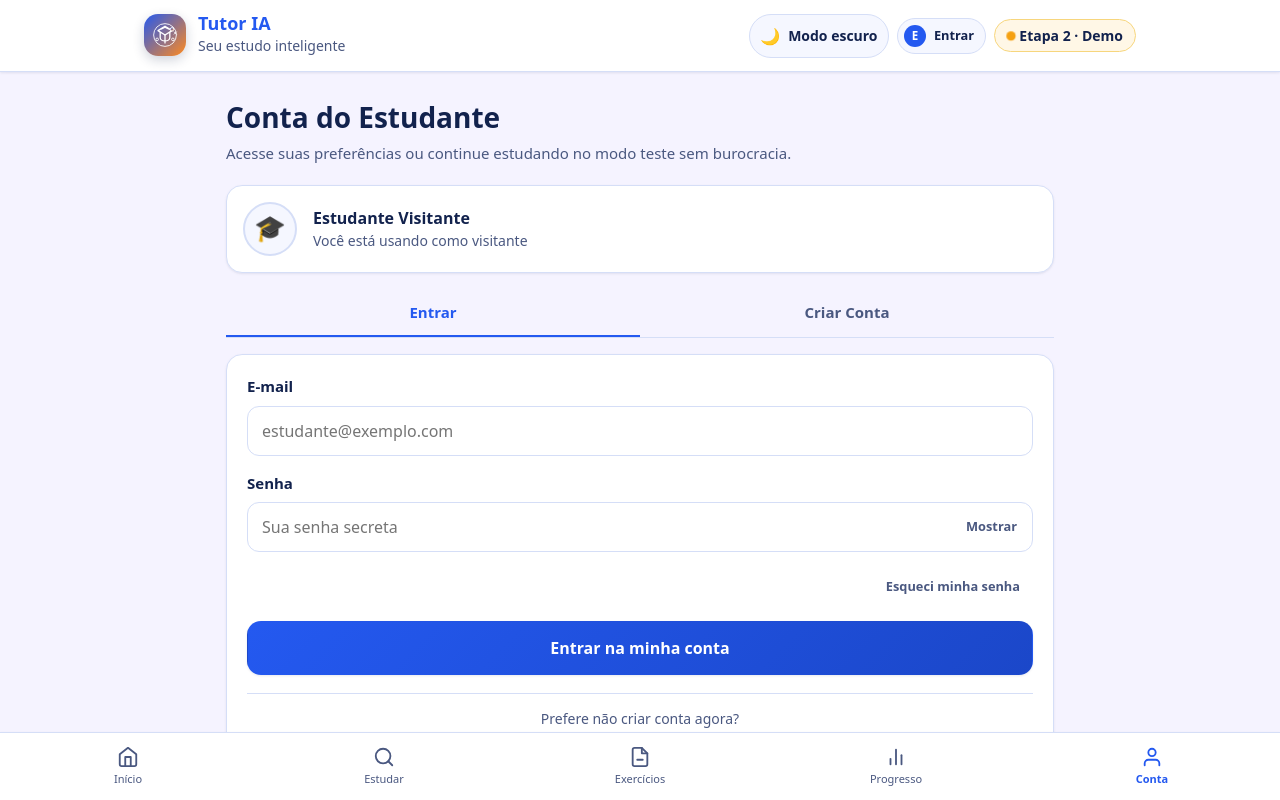
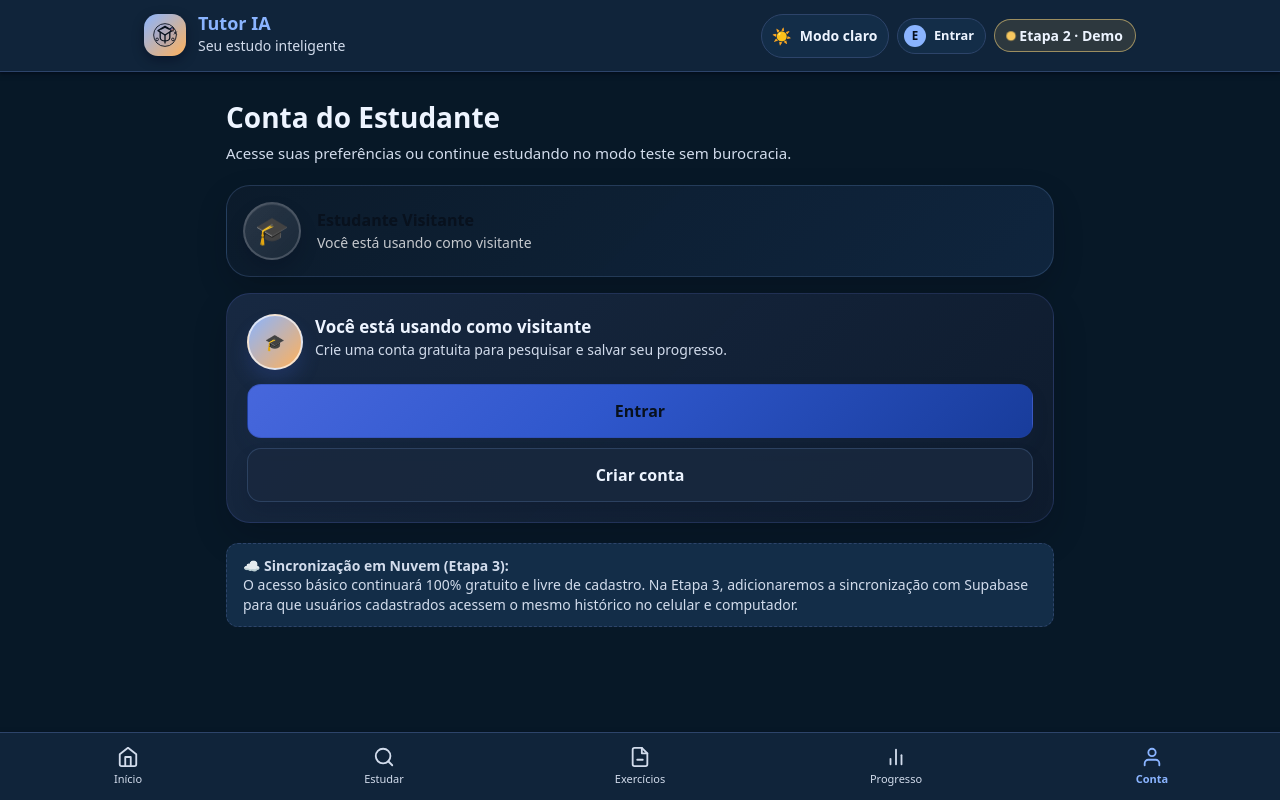
Before and after one commit to MarcelDruzian/meu-app-tutor, a website with bundled scripts: page public/index.html in a window 1280 px wide. Both pictures are taken after a click on the button "Abrir conta do usuário". Shown: the top 800 px of the page. Built offline with nearby package versions, Linux system fonts and the light colour scheme; files whose address does not match are found by name.

Commit message:
feat: improve account UX and visual consistency

```diff
--- a/public/css/style.css
+++ b/public/css/style.css
@@ -585,8 +585,8 @@ select {
   font-size: var(--font-size-base);
   font-family: inherit;
   color: var(--text-main);
-  background-color: var(--bg-input);
-  border: 1.5px solid var(--border-color);
+  background-color: rgba(13, 25, 41, 0.9);
+  border: 1.5px solid rgba(138, 180, 255, 0.18);
   border-radius: var(--radius-md);
   transition: all var(--transition-fast);
   outline: none;
@@ -1324,79 +1324,113 @@ select {
    TELA 7 — CONTA DO ESTUDANTE
    ========================================================== */
 .account-status-card {
-  background: var(--bg-card);
-  border: 1px solid var(--border-color);
-  border-radius: var(--radius-lg);
+  background: linear-gradient(135deg, rgba(12, 27, 44, 0.96), rgba(16, 38, 63, 0.94));
+  border: 1px solid rgba(138, 180, 255, 0.18);
+  border-radius: var(--radius-xl);
   padding: var(--space-4);
   margin-bottom: var(--space-4);
   display: flex;
   align-items: center;
   gap: var(--space-4);
-  box-shadow: var(--shadow-sm);
+  box-shadow: 0 12px 30px rgba(3, 7, 18, 0.2);
+  color: var(--text-inverse);
 }
 
 .account-avatar {
-  width: 54px;
-  height: 54px;
+  width: 58px;
+  height: 58px;
   border-radius: 50%;
-  background: var(--bg-card-subtle);
-  border: 2px solid var(--border-color);
+  background: linear-gradient(135deg, rgba(255,255,255,0.12), rgba(255,255,255,0.06));
+  border: 2px solid rgba(255,255,255,0.18);
+  box-shadow: inset 0 1px 0 rgba(255,255,255,0.08), 0 10px 18px rgba(2, 6, 23, 0.18);
   display: flex;
   align-items: center;
   justify-content: center;
-  font-size: 1.6rem;
+  font-size: 1.7rem;
   flex-shrink: 0;
 }
 
 .account-status-info h3 {
   font-size: var(--font-size-base);
   font-weight: var(--font-weight-bold);
+  color: var(--text-inverse);
 }
 
 .account-status-info p {
   font-size: var(--font-size-xs);
-  color: var(--text-secondary);
+  color: rgba(255,255,255,0.76);
 }
 
 .account-tabs {
   display: flex;
-  border-bottom: 1px solid var(--border-color);
+  border: 1px solid rgba(136, 156, 214, 0.18);
+  background: rgba(19, 31, 50, 0.9);
+  border-radius: 14px;
+  padding: 4px;
   margin-bottom: var(--space-4);
+  box-shadow: inset 0 1px 0 rgba(255,255,255,0.04);
 }
 
 .account-tab-btn {
   flex: 1;
   padding: var(--space-3);
-  background: none;
+  background: transparent;
   border: none;
-  border-bottom: 2px solid transparent;
+  border-radius: 10px;
   font-size: var(--font-size-sm);
   font-weight: var(--font-weight-semibold);
   color: var(--text-secondary);
   cursor: pointer;
   text-align: center;
+  transition: all var(--transition-fast);
 }
 
 .account-tab-btn.active {
-  color: var(--color-primary);
-  border-bottom-color: var(--color-primary);
+  color: var(--text-main);
+  background: rgba(99, 120, 255, 0.12);
+  box-shadow: inset 0 0 0 1px rgba(99, 120, 255, 0.16);
 }
 
 .auth-form-container {
-  background: var(--bg-card);
-  border: 1px solid var(--border-color);
-  border-radius: var(--radius-lg);
+  background: rgba(12, 23, 38, 0.86);
+  border: 1px solid rgba(138, 180, 255, 0.14);
+  border-radius: var(--radius-xl);
   padding: var(--space-5);
-  box-shadow: var(--shadow-sm);
+  box-shadow: 0 16px 30px rgba(2, 6, 23, 0.18);
 }
 
 .auth-profile-card {
-  background: var(--bg-card);
-  border: 1px solid var(--border-color);
-  border-radius: var(--radius-lg);
+  background: rgba(12, 23, 38, 0.86);
+  border: 1px solid rgba(138, 180, 255, 0.14);
+  border-radius: var(--radius-xl);
   padding: var(--space-5);
-  box-shadow: var(--shadow-sm);
+  box-shadow: 0 16px 30px rgba(2, 6, 23, 0.18);
   margin-bottom: var(--space-4);
+}
+
+#guestAccountCard {
+  background: linear-gradient(135deg, rgba(24, 41, 67, 0.96), rgba(15, 28, 46, 0.94));
+  border: 1px solid rgba(97, 118, 216, 0.2);
+  box-shadow: 0 16px 34px rgba(3, 7, 18, 0.18);
+}
+
+#guestAccountCard .profile-head {
+  align-items: flex-start;
+}
+
+#guestAccountCard .profile-name {
+  font-size: 1.06rem;
+}
+
+#guestAccountCard .profile-email {
+  line-height: 1.5;
+}
+
+.guest-account-actions {
+  display: flex;
+  flex-direction: column;
+  gap: 10px;
+  margin-top: 14px;
 }
 
 .profile-head {
@@ -1407,35 +1441,41 @@ select {
 }
 
 .profile-avatar {
-  width: 52px;
-  height: 52px;
+  width: 56px;
+  height: 56px;
   border-radius: 50%;
   background: linear-gradient(135deg, var(--color-primary), var(--color-accent));
+  border: 2px solid rgba(255,255,255,0.65);
+  box-shadow: 0 12px 18px rgba(57, 90, 192, 0.22);
   display: flex;
   align-items: center;
   justify-content: center;
   color: var(--text-inverse);
   font-weight: 800;
+  letter-spacing: 0.04em;
 }
 
 .profile-name {
   font-size: var(--font-size-base);
   font-weight: var(--font-weight-bold);
+  color: var(--text-main);
 }
 
 .profile-email {
   font-size: var(--font-size-xs);
   color: var(--text-secondary);
+  line-height: 1.5;
 }
 
 .profile-badge {
   display: inline-flex;
   align-items: center;
   justify-content: center;
-  background: var(--color-success-light);
+  background: linear-gradient(135deg, rgba(39, 174, 96, 0.14), rgba(39, 174, 96, 0.08));
   color: var(--color-success-text);
+  border: 1px solid rgba(39, 174, 96, 0.2);
   border-radius: var(--radius-full);
-  padding: 0.5rem 0.8rem;
+  padding: 0.55rem 0.9rem;
   font-size: var(--font-size-xs);
   font-weight: var(--font-weight-bold);
   margin-bottom: var(--space-3);
@@ -1496,12 +1536,18 @@ select {
   font-size: 1rem;
   font-weight: var(--font-weight-bold);
   border-radius: 14px;
-  border: 1px solid transparent;
+  border: 1px solid var(--border-color);
+  background: var(--bg-card);
+  color: var(--text-main);
   cursor: pointer;
   text-decoration: none;
   transition: background-color 150ms ease, border-color 150ms ease, color 150ms ease, box-shadow 150ms ease, transform 150ms ease;
-  box-shadow: var(--shadow-sm);
+  box-shadow: 0 8px 18px rgba(31, 50, 94, 0.09);
   touch-action: manipulation;
+}
+
+.btn .btn-label {
+  color: inherit;
 }
 
 .btn[aria-busy="true"] {
@@ -1527,46 +1573,69 @@ select {
 }
 
 .btn-primary {
-  background: linear-gradient(135deg, var(--color-primary), var(--color-primary-hover));
+  background: linear-gradient(135deg, #4767dc, #2f57cc 45%, #183c9b);
+  border-color: rgba(38, 63, 148, 0.35);
+  color: var(--text-inverse);
+}
+
+.btn-primary .btn-label {
   color: var(--text-inverse);
 }
 
 .btn-primary:hover:not(:disabled) {
-  background: linear-gradient(135deg, var(--color-primary-hover), var(--color-primary));
-  box-shadow: var(--shadow-md);
+  background: linear-gradient(135deg, #3c5ad1, #2448c0 45%, #16388d);
+  box-shadow: 0 12px 22px rgba(39, 75, 190, 0.24);
 }
 
 .btn-secondary {
-  background-color: var(--bg-card);
-  color: var(--text-main);
-  border-color: var(--border-color);
+  background: rgba(25, 40, 63, 0.9);
+  border-color: rgba(138, 180, 255, 0.18);
+  color: var(--text-main);
+  box-shadow: 0 10px 18px rgba(2, 6, 23, 0.12);
+}
+
+.btn-secondary .btn-label {
+  color: var(--text-main);
 }
 
 .btn-secondary:hover:not(:disabled) {
-  background-color: var(--bg-card-subtle);
-  border-color: var(--border-soft);
+  background: rgba(31, 48, 76, 0.96);
+  border-color: rgba(138, 180, 255, 0.24);
 }
 
 .btn-ghost {
-  background: transparent;
-  color: var(--text-secondary);
+  background: rgba(138, 180, 255, 0.06);
   border-color: transparent;
+  color: var(--text-main);
   box-shadow: none;
 }
 
+.btn-ghost .btn-label {
+  color: var(--btn-ghost-text);
+}
+
 .btn-ghost:hover:not(:disabled) {
-  background: var(--color-primary-light);
+  background: rgba(99, 120, 255, 0.12);
   color: var(--color-primary);
 }
 
+.btn-ghost:hover:not(:disabled) .btn-label {
+  color: var(--color-primary);
+}
+
 .btn-danger {
-  background: linear-gradient(135deg, var(--color-danger), #bb2130);
+  background: linear-gradient(135deg, #e84d5c, #c82d3b);
+  border-color: rgba(157, 31, 46, 0.35);
+  color: var(--text-inverse);
+}
+
+.btn-danger .btn-label {
   color: var(--text-inverse);
 }
 
 .btn-danger:hover:not(:disabled) {
-  background: linear-gradient(135deg, #d82a39, var(--color-danger));
-  box-shadow: var(--shadow-md);
+  background: linear-gradient(135deg, #df3b4d, #ad1d2d);
+  box-shadow: 0 12px 22px rgba(194, 46, 68, 0.22);
 }
 
 .btn-small {
@@ -1608,6 +1677,23 @@ select {
 
 @keyframes spin {
   to { transform: rotate(360deg); }
+}
+
+@media (max-width: 480px) {
+  .account-status-card {
+    padding: 0.95rem 1rem;
+    gap: 0.85rem;
+  }
+
+  .auth-form-container,
+  .auth-profile-card {
+    padding: 1.1rem;
+  }
+
+  .profile-head {
+    align-items: flex-start;
+    gap: 0.8rem;
+  }
 }
 
 @media (prefers-reduced-motion: reduce) {
--- a/public/css/variables.css
+++ b/public/css/variables.css
@@ -1,10 +1,108 @@
 /* ==========================================================
-   TUTOR IA - DESIGN SYSTEM & VARI?VEIS
-   Cores acolhedoras, did?ticas e de alto contraste
+   TUTOR IA - DESIGN SYSTEM & VARIAVEIS
+   Cores acolhedoras, didáticas e de alto contraste
    ========================================================== */
 
 :root {
   /* Cores principais */
+  --color-primary: #8ab4ff;
+  --color-primary-hover: #b7d0ff;
+  --color-primary-light: rgba(138, 180, 255, 0.14);
+  --color-primary-border: #5679c8;
+  --color-primary-glow: rgba(138, 180, 255, 0.18);
+
+  --color-accent: #ffb15b;
+  --color-accent-shadow: #d77822;
+  --color-accent-light: rgba(255, 177, 91, 0.12);
+  --color-marker: #f4d85d;
+
+  --color-success: #58d49d;
+  --color-success-light: rgba(40, 181, 110, 0.18);
+  --color-success-text: #dbf7e7;
+  --color-warning: #ffce60;
+  --color-warning-light: rgba(255, 206, 96, 0.12);
+  --color-danger: #ff7a7a;
+  --color-danger-light: rgba(255, 122, 122, 0.14);
+  --color-danger-text: #ffd9d9;
+  --color-info-light: rgba(121, 144, 255, 0.12);
+  --color-warm-light: rgba(255, 177, 91, 0.12);
+  --color-warm-border: rgba(255, 177, 91, 0.4);
+  --color-warning-border: rgba(247, 214, 125, 0.55);
+  --color-success-border: rgba(143, 224, 181, 0.35);
+  --color-danger-border: rgba(247, 178, 182, 0.4);
+  --color-overlay-soft: rgba(15, 23, 42, 0.28);
+
+  /* Superfícies */
+  --bg-page: #071827;
+  --bg-card: #10243a;
+  --bg-card-subtle: #132d48;
+  --bg-input: #0f1d2d;
+  --border-color: #2d446a;
+  --border-soft: #33507e;
+  --border-color-focus: #8ab4ff;
+
+  /* Textos */
+  --text-main: #edf4ff;
+  --text-secondary: #d2dcec;
+  --text-muted: #b4c2e0;
+  --text-inverse: #08111d;
+  --text-on-accent: #0f172a;
+
+  --btn-secondary-bg: linear-gradient(180deg, rgba(26, 42, 73, 0.9), rgba(21, 32, 58, 0.96));
+  --btn-secondary-text: #edf4ff;
+  --btn-secondary-border: rgba(150, 175, 255, 0.24);
+  --btn-ghost-bg: rgba(138, 180, 255, 0.12);
+  --btn-ghost-text: #edf4ff;
+  --btn-neutral-bg: rgba(17, 27, 48, 0.9);
+  --btn-neutral-text: #edf4ff;
+  --btn-neutral-hover: rgba(23, 36, 62, 0.98);
+
+  /* Tipografia */
+  --font-family-base: system-ui, -apple-system, BlinkMacSystemFont, 'Segoe UI', Roboto, Helvetica, Arial, sans-serif;
+  --font-family-code: 'SFMono-Regular', Consolas, 'Liberation Mono', Menlo, monospace;
+
+  --font-size-xs: 0.875rem;
+  --font-size-sm: 0.9375rem;
+  --font-size-base: 1rem;
+  --font-size-lg: 1.125rem;
+  --font-size-xl: 1.25rem;
+  --font-size-2xl: 1.5rem;
+  --font-size-3xl: 1.875rem;
+
+  --font-weight-normal: 400;
+  --font-weight-medium: 500;
+  --font-weight-semibold: 600;
+  --font-weight-bold: 700;
+
+  --space-1: 0.25rem;
+  --space-2: 0.5rem;
+  --space-3: 0.75rem;
+  --space-4: 1rem;
+  --space-5: 1.25rem;
+  --space-6: 1.5rem;
+  --space-8: 2rem;
+  --space-10: 2.5rem;
+
+  --radius-sm: 8px;
+  --radius-md: 12px;
+  --radius-lg: 16px;
+  --radius-xl: 24px;
+  --radius-full: 9999px;
+
+  --shadow-sm: 0 1px 2px rgba(2, 6, 23, 0.5), 0 2px 6px rgba(2, 6, 23, 0.35);
+  --shadow-md: 0 10px 20px -12px rgba(2, 6, 23, 0.65), 0 6px 14px -14px rgba(2, 6, 23, 0.45);
+  --shadow-lg: 0 18px 24px -18px rgba(2, 6, 23, 0.7), 0 12px 18px -12px rgba(2, 6, 23, 0.5);
+  --shadow-float: 0 22px 24px -20px rgba(11, 49, 111, 0.7), 0 8px 12px -8px rgba(11, 49, 111, 0.5);
+  --shadow-strong: 0 4px 12px rgba(2, 6, 23, 0.4);
+
+  --transition-fast: 150ms ease;
+  --transition-normal: 250ms ease;
+
+  --header-height: 64px;
+  --bottom-nav-height: 68px;
+}
+
+:root[data-theme='light'] {
   --color-primary: #2459F0;
   --color-primary-hover: #1B47C9;
   --color-primary-light: #EEF3FF;
@@ -32,7 +130,6 @@
   --color-danger-border: #F7B2B6;
   --color-overlay-soft: rgba(255, 255, 255, 0.22);
 
-  /* Superf?cies */
   --bg-page: #F5F3FF;
   --bg-card: #FFFFFF;
   --bg-card-subtle: #F5F7FF;
@@ -41,107 +138,24 @@
   --border-soft: #DCE5FB;
   --border-color-focus: #2459F0;
 
-  /* Textos */
   --text-main: #12224D;
   --text-secondary: #4A5880;
   --text-muted: #5F6C96;
   --text-inverse: #FFFFFF;
   --text-on-accent: #12224D;
 
-  /* Tipografia */
-  --font-family-base: system-ui, -apple-system, BlinkMacSystemFont, 'Segoe UI', Roboto, Helvetica, Arial, sans-serif;
-  --font-family-code: 'SFMono-Regular', Consolas, 'Liberation Mono', Menlo, monospace;
+  --btn-secondary-bg: linear-gradient(180deg, rgba(255,255,255,0.96), rgba(239,243,255,0.96));
+  --btn-secondary-text: #12224D;
+  --btn-secondary-border: rgba(116, 131, 201, 0.26);
+  --btn-ghost-bg: rgba(99, 120, 255, 0.06);
+  --btn-ghost-text: #12224D;
+  --btn-neutral-bg: rgba(255, 255, 255, 0.96);
+  --btn-neutral-text: #12224D;
+  --btn-neutral-hover: rgba(255, 255, 255, 1);
 
-  --font-size-xs: 0.875rem;   /* 14px */
-  --font-size-sm: 0.9375rem;  /* 15px */
-  --font-size-base: 1rem;      /* 16px */
-  --font-size-lg: 1.125rem;    /* 18px */
-  --font-size-xl: 1.25rem;     /* 20px */
-  --font-size-2xl: 1.5rem;     /* 24px */
-  --font-size-3xl: 1.875rem;   /* 30px */
-
-  --font-weight-normal: 400;
-  --font-weight-medium: 500;
-  --font-weight-semibold: 600;
-  --font-weight-bold: 700;
-
-  /* Espa?amentos e raios */
-  --space-1: 0.25rem;
-  --space-2: 0.5rem;
-  --space-3: 0.75rem;
-  --space-4: 1rem;
-  --space-5: 1.25rem;
-  --space-6: 1.5rem;
-  --space-8: 2rem;
-  --space-10: 2.5rem;
-
-  --radius-sm: 8px;
-  --radius-md: 12px;
-  --radius-lg: 16px;
-  --radius-xl: 24px;
-  --radius-full: 9999px;
-
-  /* Sombras */
   --shadow-sm: 0 1px 3px rgba(18, 34, 77, 0.06), 0 1px 2px rgba(18, 34, 77, 0.04);
   --shadow-md: 0 10px 20px -12px rgba(36, 89, 240, 0.22), 0 6px 14px -14px rgba(18, 34, 77, 0.12);
   --shadow-lg: 0 18px 28px -18px rgba(36, 89, 240, 0.18), 0 10px 18px -16px rgba(18, 34, 77, 0.15);
   --shadow-float: 0 20px 25px -5px rgba(36, 89, 240, 0.12), 0 8px 10px -6px rgba(36, 89, 240, 0.08);
   --shadow-strong: 0 4px 12px rgba(18, 34, 77, 0.2);
-
-  /* Transi??es */
-  --transition-fast: 150ms ease;
-  --transition-normal: 250ms ease;
-
-  /* Alturas */
-  --header-height: 64px;
-  --bottom-nav-height: 68px;
 }
-
-:root[data-theme='dark'] {
-  --bg-page: #0f172a;
-  --bg-card: #141f38;
-  --bg-card-subtle: #1a2947;
-  --bg-input: #1d2a45;
-  --border-color: #2f466e;
-  --border-soft: #334d7c;
-  --border-color-focus: #8ab4ff;
-
-  --color-primary: #8ab4ff;
-  --color-primary-hover: #b7d0ff;
-  --color-primary-light: rgba(138, 180, 255, 0.14);
-  --color-primary-border: #5679c8;
-  --color-primary-glow: rgba(138, 180, 255, 0.18);
-
-  --color-accent: #ffb15b;
-  --color-accent-shadow: #d77822;
-  --color-accent-light: rgba(255, 177, 91, 0.12);
-  --color-marker: #f4d85d;
-
-  --color-success: #58d49d;
-  --color-success-light: rgba(40, 181, 110, 0.18);
-  --color-success-text: #dbf7e7;
-  --color-warning: #ffce60;
-  --color-warning-light: rgba(255, 206, 96, 0.12);
-  --color-danger: #ff7a7a;
-  --color-danger-light: rgba(255, 122, 122, 0.14);
-  --color-danger-text: #ffd9d9;
-  --color-info-light: rgba(121, 144, 255, 0.12);
-  --color-warm-light: rgba(255, 177, 91, 0.12);
-  --color-warm-border: rgba(255, 177, 91, 0.4);
-  --color-warning-border: rgba(247, 214, 125, 0.55);
-  --color-success-border: rgba(143, 224, 181, 0.35);
-  --color-danger-border: rgba(247, 178, 182, 0.4);
-  --color-overlay-soft: rgba(15, 23, 42, 0.28);
-
-  --text-main: #edf4ff;
-  --text-secondary: #d2dcec;
-  --text-muted: #b4c2e0;
-  --text-inverse: #08111d;
-  --text-on-accent: #0f172a;
-
-  --shadow-sm: 0 1px 2px rgba(2, 6, 23, 0.5), 0 2px 6px rgba(2, 6, 23, 0.35);
-  --shadow-md: 0 10px 20px -12px rgba(2, 6, 23, 0.65), 0 6px 14px -14px rgba(2, 6, 23, 0.45);
-  --shadow-lg: 0 18px 24px -18px rgba(2, 6, 23, 0.7), 0 12px 18px -12px rgba(2, 6, 23, 0.5);
-  --shadow-float: 0 22px 24px -20px rgba(11, 49, 111, 0.7), 0 8px 12px -8px rgba(11, 49, 111, 0.5);
-  --shadow-strong: 0 4px 12px rgba(2, 6, 23, 0.4);
-}
--- a/public/index.html
+++ b/public/index.html
@@ -1,5 +1,5 @@
 <!DOCTYPE html>
-<html lang="pt-BR" data-theme="light">
+<html lang="pt-BR" data-theme="dark">
 <head>
   <meta charset="UTF-8">
   <meta name="viewport" content="width=device-width, initial-scale=1.0, viewport-fit=cover">
@@ -690,13 +690,28 @@
       </div>
 
       <!-- Abas Entrar / Criar Conta -->
-      <div class="account-tabs" role="tablist">
+      <div class="account-tabs" id="accountTabs" role="tablist">
         <button class="account-tab-btn active" id="tabBtnLogin" role="tab" aria-selected="true">
           Entrar
         </button>
         <button class="account-tab-btn" id="tabBtnRegister" role="tab" aria-selected="false">
           Criar Conta
         </button>
+      </div>
+
+      <!-- Visitante -->
+      <div class="auth-profile-card" id="guestAccountCard" hidden>
+        <div class="profile-head">
+          <div class="profile-avatar" id="guestAccountAvatar">🎓</div>
+          <div class="profile-info">
+            <div class="profile-name" id="guestAccountTitle">Você está usando como visitante</div>
+            <div class="profile-email" id="guestAccountHint">Crie uma conta gratuita para pesquisar e salvar seu progresso.</div>
+          </div>
+        </div>
+        <div class="guest-account-actions">
+          <button type="button" class="btn btn-primary" id="btnGuestLogin">Entrar</button>
+          <button type="button" class="btn btn-secondary" id="btnGuestRegister">Criar conta</button>
+        </div>
       </div>
 
       <!-- Perfil autenticado -->
@@ -749,14 +764,6 @@
           </button>
         </form>
 
-        <div style="margin-top: 18px; padding-top: 14px; border-top: 1px solid var(--border-color); text-align: center;">
-          <p style="font-size: var(--font-size-xs); color: var(--text-secondary); margin-bottom: 10px;">
-            Prefere não criar conta agora?
-          </p>
-          <button class="btn btn-secondary" id="btnContinueAsGuest">
-            Continuar como visitante
-          </button>
-        </div>
       </div>
 
       <!-- Informação Didática sobre a Etapa 3 -->
--- a/public/js/app.js
+++ b/public/js/app.js
@@ -84,7 +84,7 @@ function applyTheme(theme) {
 
 function initThemeToggle() {
   const savedTheme = localStorage.getItem('tutor-theme');
-  const preferredTheme = savedTheme === 'dark' || savedTheme === 'light' ? savedTheme : 'light';
+  const preferredTheme = savedTheme === 'dark' || savedTheme === 'light' ? savedTheme : 'dark';
   applyTheme(preferredTheme);
 
   document.getElementById('themeToggleBtn')?.addEventListener('click', () => {
@@ -994,7 +994,9 @@ function renderAccountScreen() {
   const noticeEl = document.getElementById('userModeNotice');
   const avatarEl = document.getElementById('userAvatarIcon');
   const profileCard = document.getElementById('authProfileCard');
+  const guestCard = document.getElementById('guestAccountCard');
   const authFormContainer = document.getElementById('authFormContainer');
+  const tabs = document.getElementById('accountTabs');
   const profileName = document.getElementById('profileName');
   const profileEmail = document.getElementById('profileEmail');
   const profileAvatar = document.getElementById('profileAvatar');
@@ -1008,7 +1010,9 @@ function renderAccountScreen() {
     noticeEl.textContent = 'Você está usando como visitante';
     avatarEl.textContent = '🎓';
     if (profileCard) profileCard.hidden = true;
-    if (authFormContainer) authFormContainer.style.display = 'block';
+    if (guestCard) guestCard.hidden = false;
+    if (authFormContainer) authFormContainer.style.display = 'none';
+    if (tabs) tabs.style.display = 'none';
     return;
   }
 
@@ -1016,8 +1020,10 @@ function renderAccountScreen() {
   noticeEl.textContent = 'Você está logado';
   avatarEl.textContent = getInitials(account.name || account.email, 'E');
 
+  if (guestCard) guestCard.hidden = true;
   if (profileCard) profileCard.hidden = false;
   if (authFormContainer) authFormContainer.style.display = 'none';
+  if (tabs) tabs.style.display = 'none';
   if (profileName) profileName.textContent = account.name || 'Estudante autenticado';
   if (profileEmail) profileEmail.textContent = account.email || 'sem e-mail cadastrado';
   if (profileAvatar) profileAvatar.textContent = getInitials(account.name || account.email, 'E');
@@ -1097,6 +1103,8 @@ function initAccountScreen() {
   const btnSubmit = document.getElementById('btnSubmitAuth');
   const togglePassword = document.getElementById('btnTogglePassword');
   const passwordInput = document.getElementById('inputAuthPassword');
+  const guestCard = document.getElementById('guestAccountCard');
+  const authFormContainer = document.getElementById('authFormContainer');
 
   let mode = 'login';
 
@@ -1109,6 +1117,10 @@ function initAccountScreen() {
     tabRegister?.setAttribute('aria-selected', String(isRegister));
     if (groupName) groupName.style.display = isRegister ? 'block' : 'none';
     if (boxForgot) boxForgot.style.display = isRegister ? 'none' : 'block';
+    if (guestCard) guestCard.hidden = true;
+    if (authFormContainer) authFormContainer.style.display = 'block';
+    const tabs = document.getElementById('accountTabs');
+    if (tabs) tabs.style.display = 'flex';
     if (btnSubmit) {
       btnSubmit.textContent = isRegister ? 'Criar minha conta gratuita' : 'Entrar na minha conta';
       btnSubmit.dataset.defaultLabel = btnSubmit.textContent;
@@ -1117,6 +1129,12 @@ function initAccountScreen() {
 
   tabLogin?.addEventListener('click', () => applyAuthMode('login'));
   tabRegister?.addEventListener('click', () => applyAuthMode('register'));
+  document.getElementById('btnGuestLogin')?.addEventListener('click', () => {
+    applyAuthMode('login');
+  });
+  document.getElementById('btnGuestRegister')?.addEventListener('click', () => {
+    applyAuthMode('register');
+  });
 
   togglePassword?.addEventListener('click', () => {
     const showing = passwordInput?.type === 'text';
@@ -1164,14 +1182,6 @@ function initAccountScreen() {
     } finally {
       setButtonLoading(submitButton, false, mode === 'register' ? 'Criar minha conta gratuita' : 'Entrar na minha conta');
     }
-  });
-
-  document.getElementById('btnContinueAsGuest')?.addEventListener('click', () => {
-    StorageService.clearSessionToken();
-    StorageService.saveAccount({ isGuest: true, name: 'Estudante Visitante', email: '' });
-    renderAccountScreen();
-    updateHeaderAccountChip();
-    showToast('Você está usando como visitante.', 'info');
   });
 
   document.getElementById('btnForgotPassword')?.addEventListener('click', () => {
```
